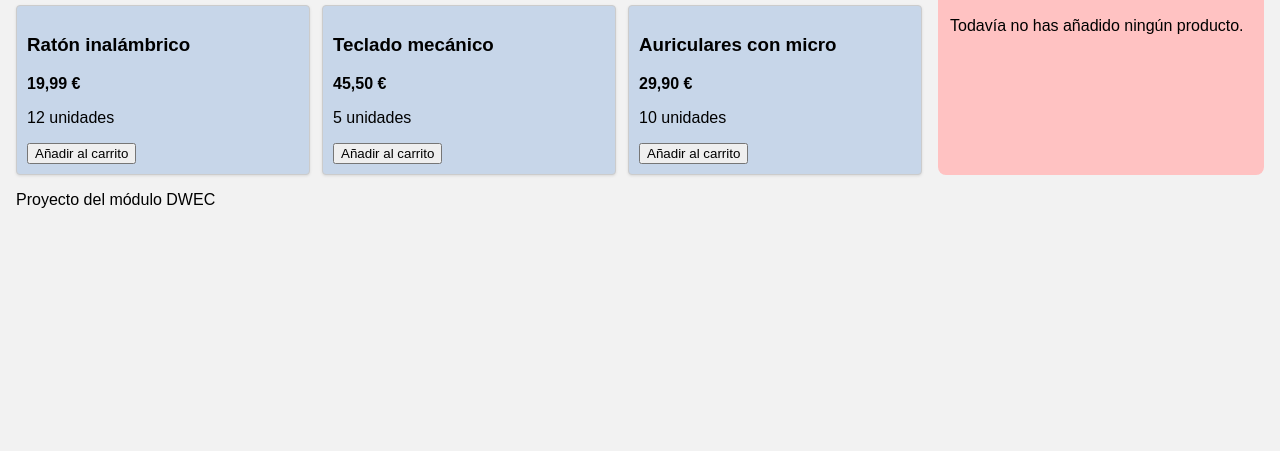
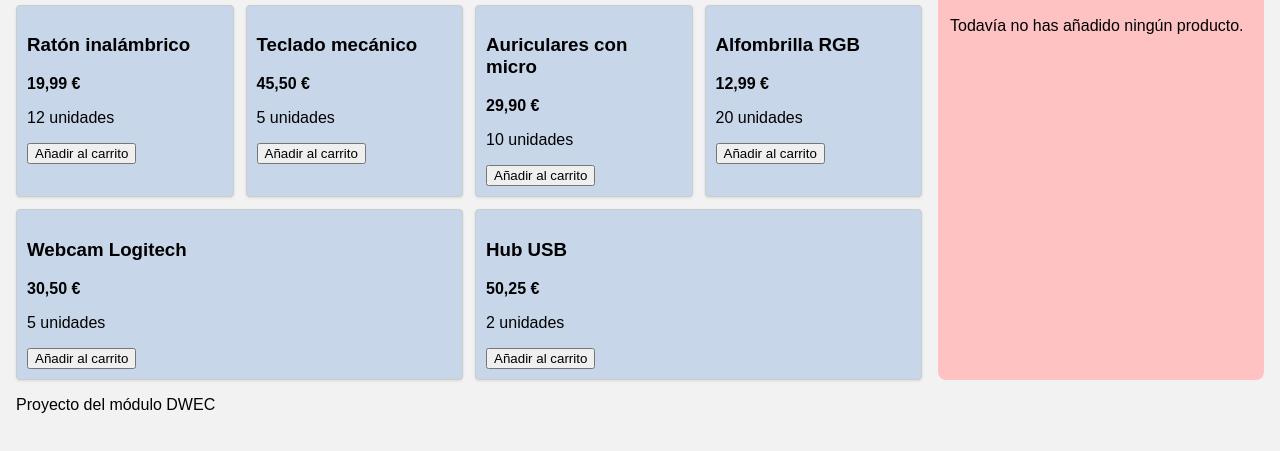
Before and after one commit to Kilichi/tienda-tecnoclick, a plain HTML site: page index.html in a window 1280 px wide. Shown: the part 193-644 px from the top of the page. Drawn offline with Linux system fonts and the light colour scheme.

Commit message:
feat(catálogo): añadir tres nuevos productos al catálogo

```diff
--- a/index.html
+++ b/index.html
@@ -36,6 +36,28 @@
                     <p class="stock">10 unidades</p>
                     <button>Añadir al carrito</button>
                 </article>
+
+                <article class="producto">
+                    <h3>Alfombrilla RGB</h3>
+                    <p class="precio">12,99 €</p>
+                    <p class="stock">20 unidades</p>
+                    <button>Añadir al carrito</button>
+                </article>
+
+                <article class="producto">
+                    <h3>Webcam Logitech</h3>
+                    <p class="precio">30,50 €</p>
+                    <p class="stock">5 unidades</p>
+                    <button>Añadir al carrito</button>
+                </article>
+
+                <article class="producto">
+                    <h3>Hub USB</h3>
+                    <p class="precio">50,25 €</p>
+                    <p class="stock">2 unidades</p>
+                    <button>Añadir al carrito</button>
+                </article>
+
             </div>
         </section>
 
```
